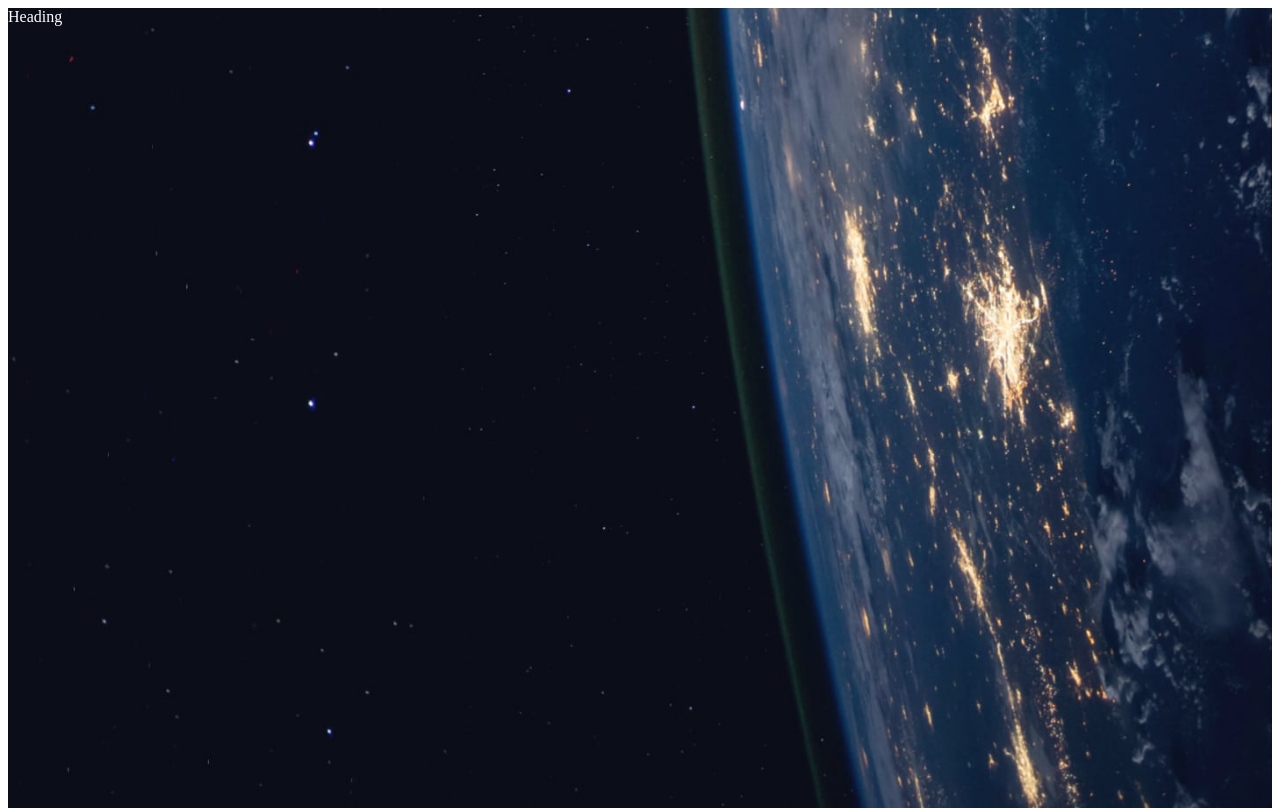
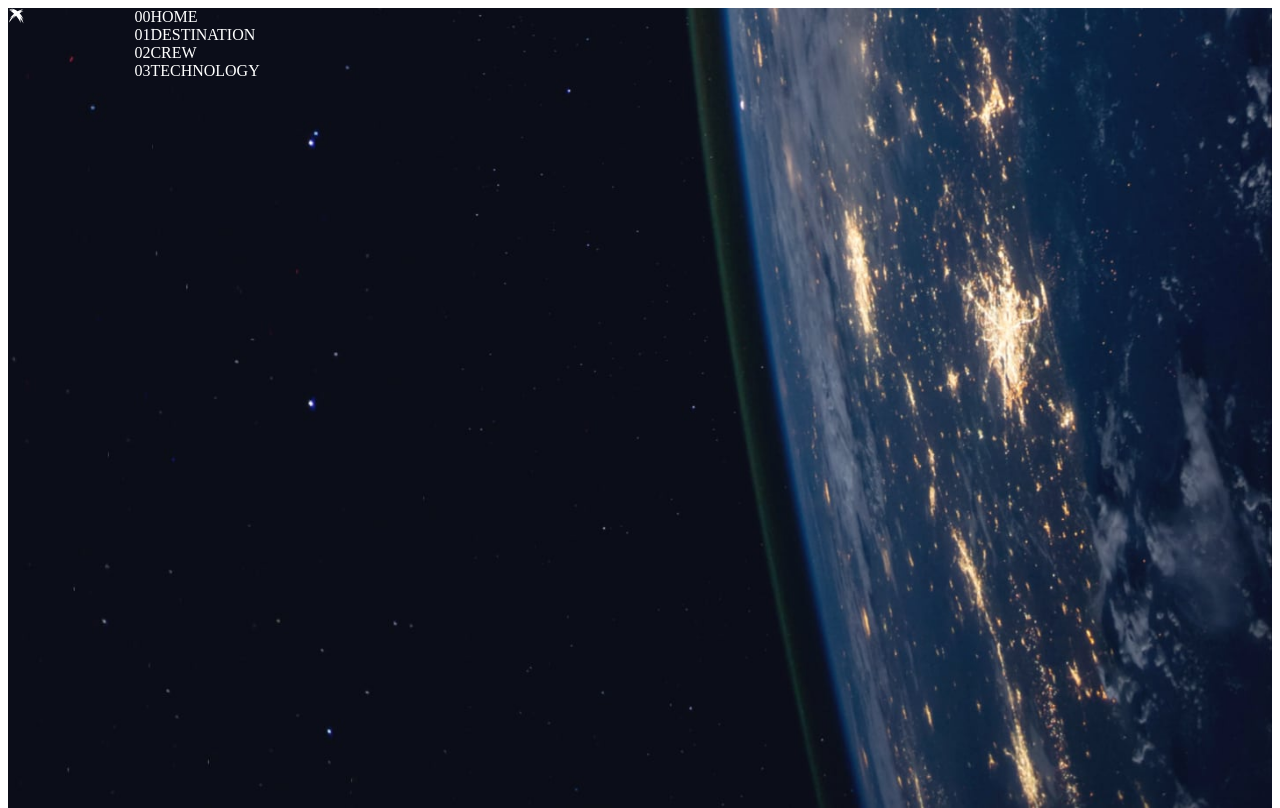
Before and after one commit to darrk-heart/SpaceVoyageHub, a React (Create React App) app: page / in a window 1280 px wide. Built offline with nearby package versions, Linux system fonts and the light colour scheme.

Commit message:
working on the first page

```diff
--- a/src/components/Head/Heading.jsx
+++ b/src/components/Head/Heading.jsx
@@ -1,7 +1,36 @@
 import React from "react";
+import { GiCrossMark } from "react-icons/gi";
+import styles from "./Heading.module.css";
 
 function Heading() {
-  return <div>Heading</div>;
+  return (
+    <>
+      <div className={styles.head}>
+        <div className={styles.firstHead}>
+          <GiCrossMark />
+        </div>
+        <div className={styles.secondHead}>
+          <span className={styles.line}></span>
+          <div>
+            <span className={styles.number}>00</span>
+            <span className={styles.text}>HOME </span>
+          </div>
+          <div>
+            <span className={styles.number}>01</span>
+            <span className={styles.text}>DESTINATION </span>
+          </div>
+          <div>
+            <span className={styles.number}>02</span>
+            <span className={styles.text}>CREW </span>
+          </div>
+          <div>
+            <span className={styles.number}>03</span>
+            <span className={styles.text}>TECHNOLOGY </span>
+          </div>
+        </div>
+      </div>
+    </>
+  );
 }
 
 export default Heading;
--- a/src/components/Head/Heading.module.css
+++ b/src/components/Head/Heading.module.css
@@ -0,0 +1,11 @@
+.head {
+  display: flex;
+  justify-content: space-between;
+  width: 100%;
+}
+.secondHead {
+  width: 90%;
+}
+.firstHead {
+  width: 10%;
+}
--- a/src/components/Home/Home.module.css
+++ b/src/components/Home/Home.module.css
@@ -17,4 +17,5 @@
 .content {
   position: absolute;
   z-index: 15;
+  width: 100%;
 }
```
Also changed, not shown: src/assets/favicon-32x32.png (deleted).
